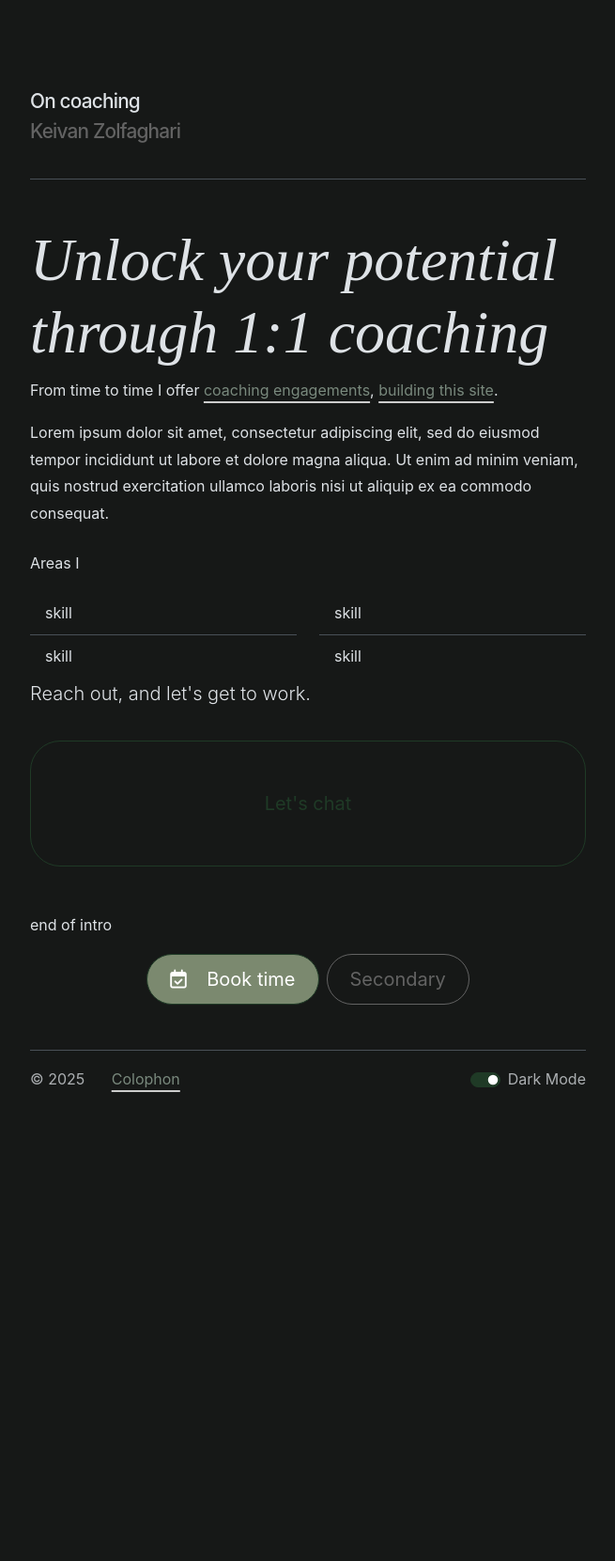
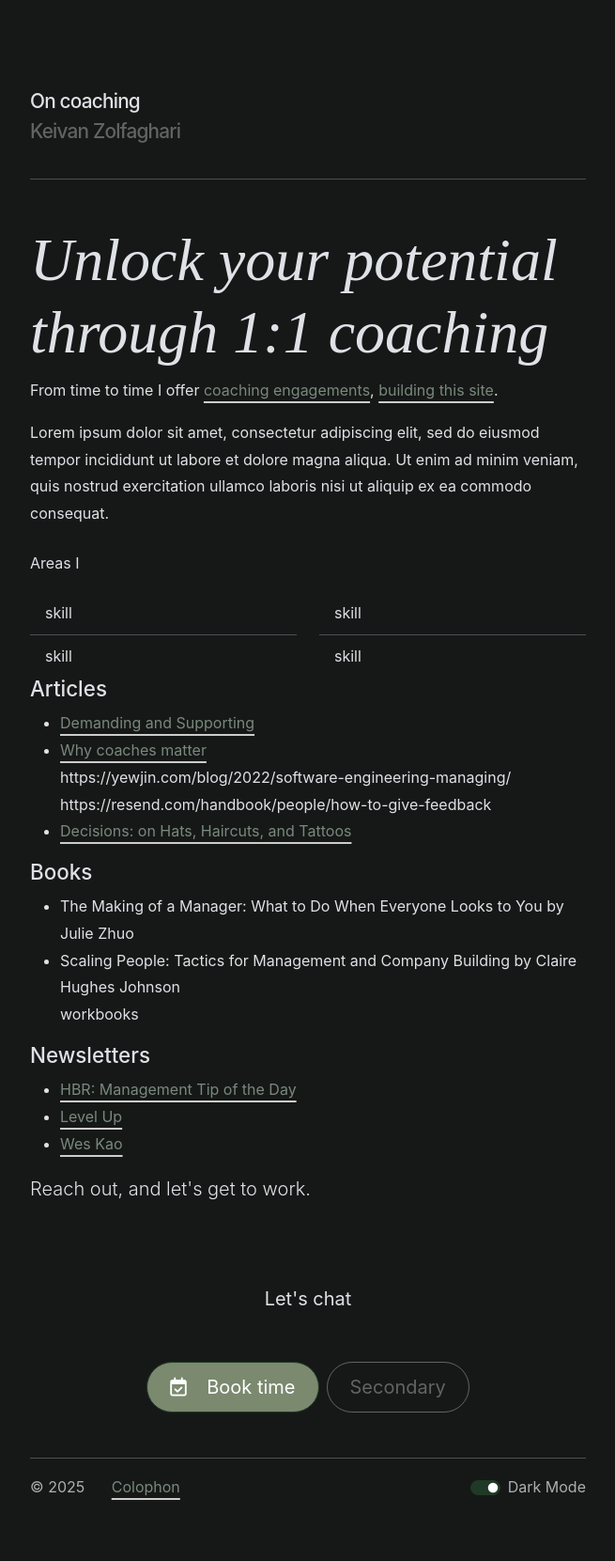
Before and after one commit to keivanz/keivanz.github.io, a Jekyll site: the page built from pages/coach.html, in a window 1280 px wide. Shown: the whole page at 94% size, without its empty margins (312-967 px from the left). Built offline with Jekyll 4.4.1, drawn with Linux system fonts in a browser that asks for light colours; nearby versions of some CDN libraries; some web fonts are replaced; before the commit the page ends 1227 px from its top, so only the background shows below that.

Commit message:
adding holding text

```diff
--- a/_data/quotes.yml
+++ b/_data/quotes.yml
@@ -2,3 +2,5 @@
   author: "Steve Jobs"
 - quote: "Be the change that you wish to see in the world."
   author: "Mahatma Gandhi"
+- quote: "You do not rise to the level of your goals. You fall to the level of your systems."
+  author: "James Clear"
--- a/_includes/coaching.html
+++ b/_includes/coaching.html
@@ -21,11 +21,36 @@
     </div>
     </div>
 </div>
-  <p class="lead mb-4">Reach out, and let's get to work.</p>
-  <button type="button" class="btn btn-outline-primary btn-lg mt-2 px-4 py-5 rounded-5 focus-ring w-100 gap-3">Let's chat</button>
+
+
+<h2>Articles</h2>
+<ul>
+<li><a href="https://www.rkg.blog/demanding.php">Demanding and Supporting</a></li>
+<li><a href="https://www.linkedin.com/pulse/why-every-operating-leader-needs-executive-coach-aarti-bhatnagar-hy5wc/">Why coaches matter</a></li>
+https://yewjin.com/blog/2022/software-engineering-managing/
+https://resend.com/handbook/people/how-to-give-feedback
+<li><a href="https://jamesclear.com/3-2-1/february-1-2024">Decisions: on Hats, Haircuts, and Tattoos</a></li>
+</ul>
+
+
+<h2>Books</h2>
+<ul>
+  <li>The Making of a Manager: What to Do When Everyone Looks to You by Julie Zhuo</li>
+  <li>Scaling People: Tactics for Management and Company Building by Claire Hughes Johnson</li>
+workbooks
+</ul>
+
+<h2>Newsletters</h2>
+<ul>
+  <li><a href="https://hbr.org/email-newsletters">HBR: Management Tip of the Day</a></li>
+  <li><a href="https://levelupwithethanevans.substack.com">Level Up</a></li>
+  <li><a href="https://www.weskao.com/newsletter-homepage">Wes Kao</a></li>
+</ul>
+
+
+<p class="lead mb-4">Reach out, and let's get to work.</p>
+<button type="button" class="btn btn-lg mt-2 px-4 py-5 rounded-5 focus-ring w-100 gap-3">Let's chat</button>
 </div>
-
-<p class="mt-5">end of intro</p>
 
 <div class="d-grid gap-2 d-sm-flex justify-content-sm-center">
   <button type="button" class="btn btn-primary btn-lg rounded-5 focus-ring px-4 gap-3">
```
